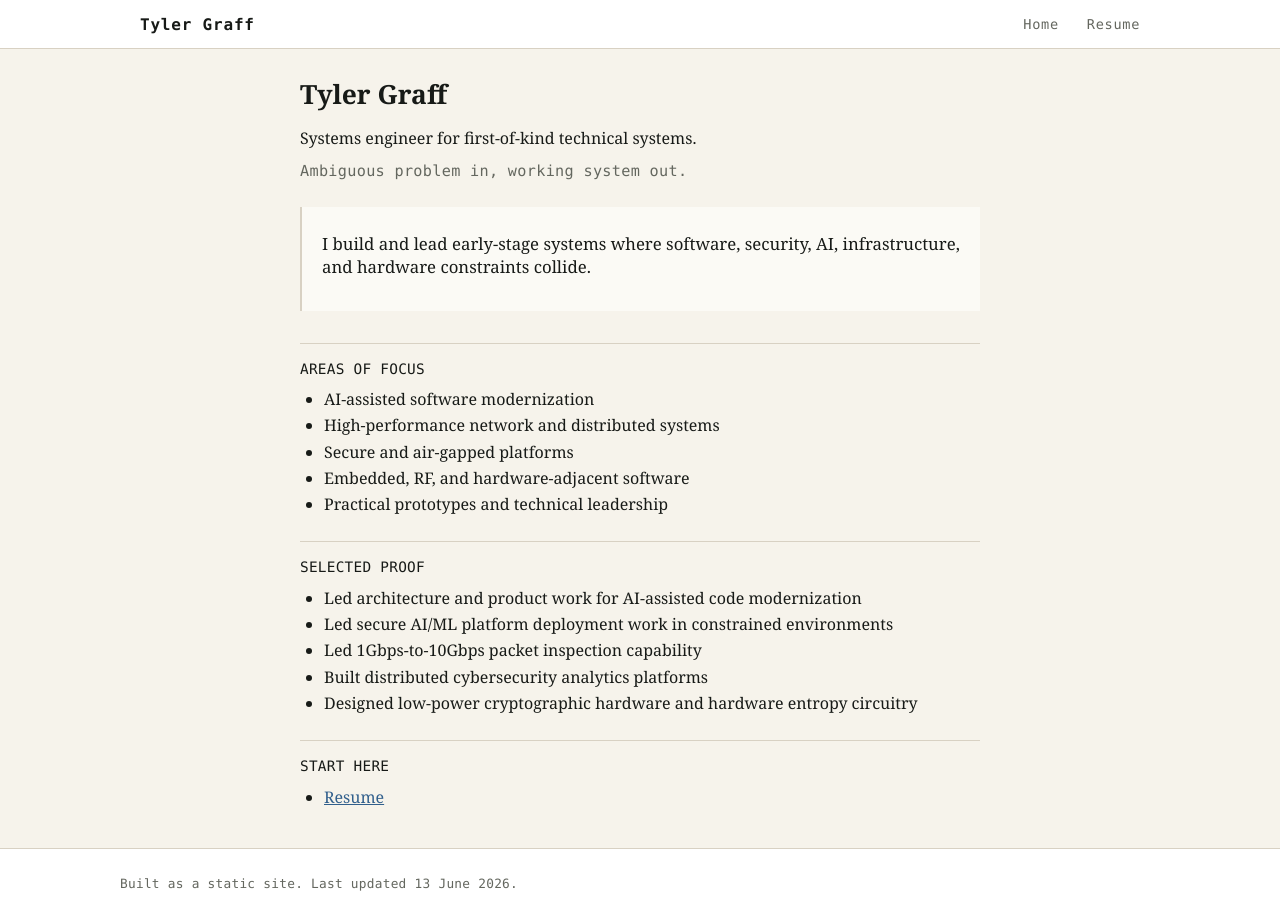
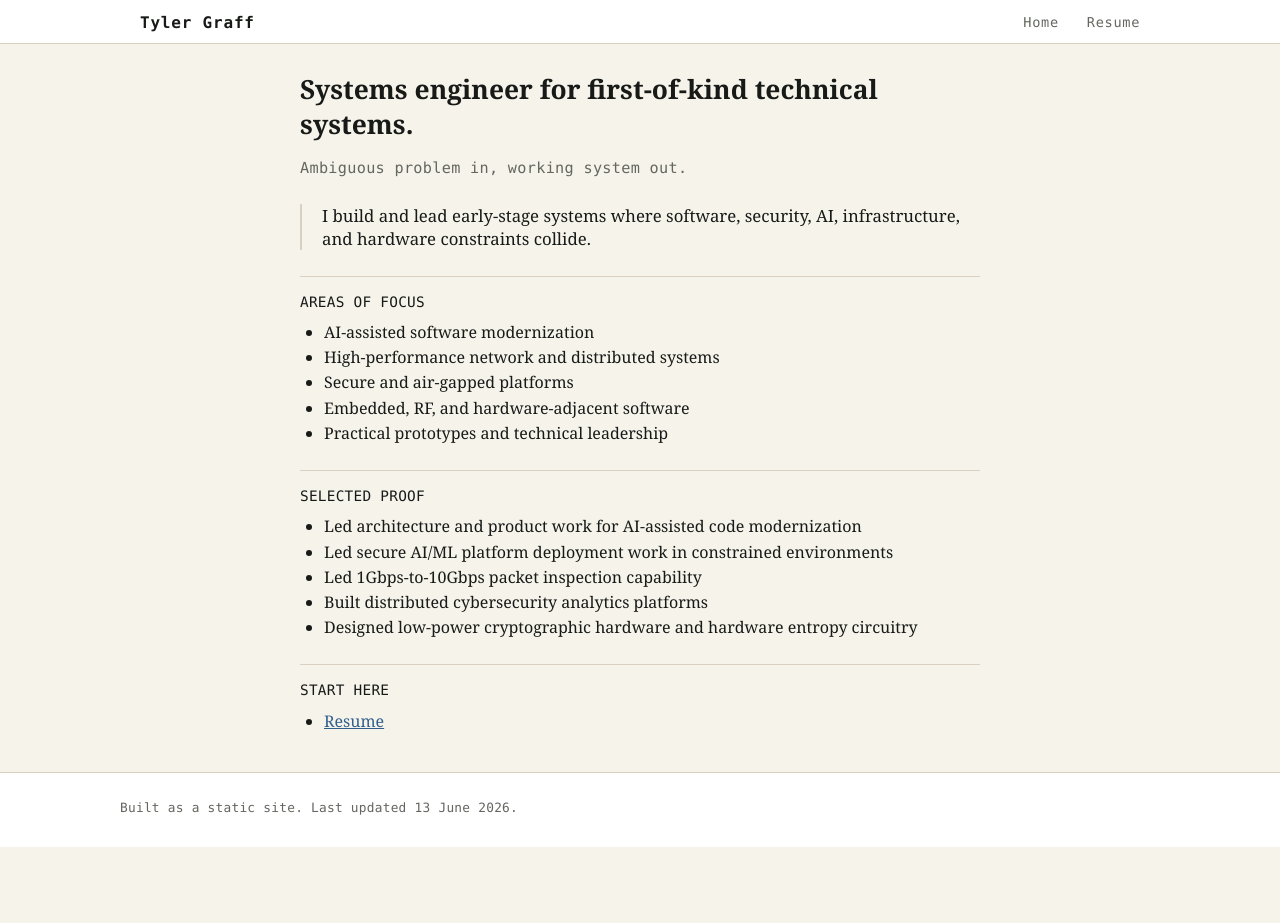
Before and after one commit to tylergraff/tylergraff.github.io, a Jekyll site: the page built from index.md, in a window 1280 px wide. Built offline with Jekyll 4.4.1, drawn with Linux system fonts in a browser that asks for light colours; after the commit the page ends 900 px from its top, so only the background shows below that.

Commit message:
style updates

```diff
--- a/assets/css/main.css
+++ b/assets/css/main.css
@@ -104,7 +104,7 @@ ul, ol {
 }
 
 li {
-    margin-bottom: 0.25rem;
+    margin-bottom: 0.18rem;
     line-height: 1.4;
 }
 
@@ -158,7 +158,7 @@ main {
 .site-header-inner {
     max-width: var(--container-width);
     margin: 0 auto;
-    padding: 0.75rem 1.25rem;
+    padding: 0.6rem 1.25rem;
     display: flex;
     justify-content: space-between;
     align-items: center;
@@ -180,6 +180,7 @@ main {
 
 .site-title:hover {
     color: var(--link);
+    text-decoration: underline;
 }
 
 /* Navigation */
@@ -237,10 +238,9 @@ main {
 
 .intro-block {
     border-left: 2px solid var(--border);
-    padding: 1.25rem 1rem 1.25rem 1.25rem;
-    margin: 1.5rem 0 2rem 0;
+    padding-left: 1.25rem;
+    margin: 1.5rem 0 1.25rem 0;
     line-height: 1.65;
-    background-color: var(--panel);
 }
 
 .intro-block > p {
@@ -324,8 +324,8 @@ main {
 
     .intro-block {
         border-left: 2px solid var(--border);
-        padding: 1rem 0.75rem 1rem 1rem;
-        background-color: var(--panel);
+        padding-left: 1rem;
+        margin-bottom: 1.25rem;
     }
 
     main {
--- a/index.md
+++ b/index.md
@@ -1,9 +1,7 @@
 ---
 layout: page
-title: Tyler Graff
+title: Systems engineer for first-of-kind technical systems.
 ---
-
-Systems engineer for first-of-kind technical systems.
 
 Ambiguous problem in, working system out.
 {: .tagline }
```
